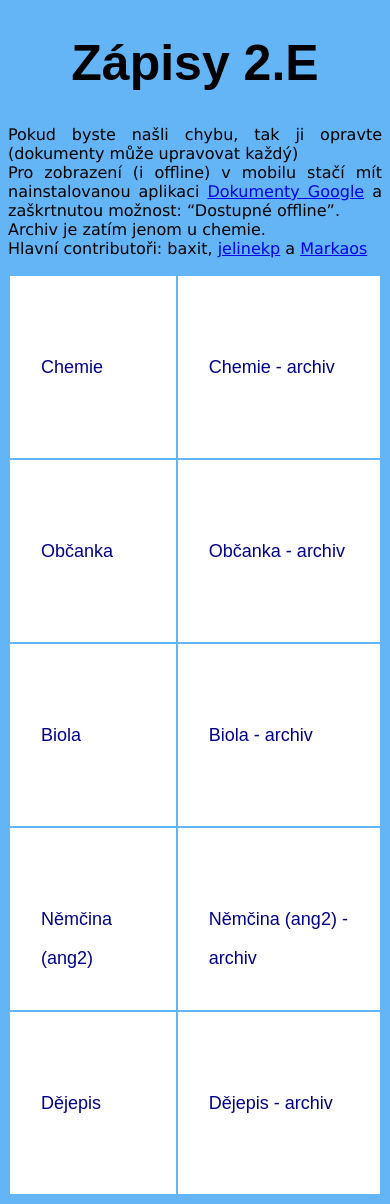
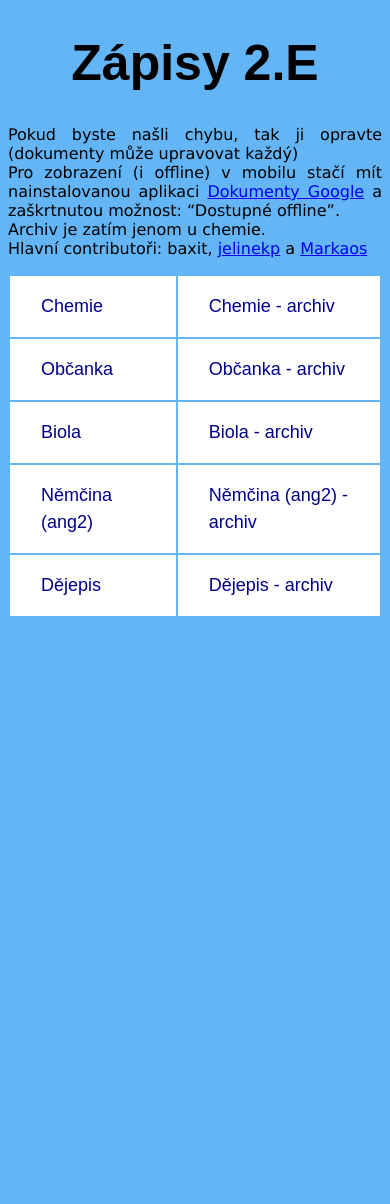
Before and after one commit to jelinekp/zapisy, a PHP site: page / in a window 390 px wide. After the commit the page ends 616 px from the top, so only its background shows below. Run offline with PHP 8.4, Linux system fonts and the light colour scheme.

Commit message:
Další optimalizace pro Android, oprava #5 a #2

```diff
--- a/index.html
+++ b/index.html
@@ -2,6 +2,7 @@
 <html>
   <head>
     <meta charset="utf-8" />
+    <meta name="viewport" content="width=device-width, user-scalable=no" />
     <link rel="stylesheet" type="text/css" href="style.css"/>
     <title>Zápisy</title>
   </head>
--- a/style.css
+++ b/style.css
@@ -33,8 +33,6 @@ td a {
   background-color: white;
   font-family: Arial;
   display: block;
-  height: 39px;
-  line-height: 39px;
 }
 
 .link-text {
@@ -53,14 +51,27 @@ a:hover {
 	height: 500px;
 }
 
-
+@media (min-width: 730px) {
+  .link {
+    height: 39px;
+    line-height: 39px;
+  }
+}
 
 @media(max-width: 730px) {
   td {
-    height: 180px;
     background-color: white;
     font-family: Arial;
     font-size: 70px;
+  }
+
+  .link {
+    line-height: 1.5em;
+  }
+
+  .link-text {
+    padding-top: 16px;
+    padding-bottom: 16px;
   }
 
   table {
```
